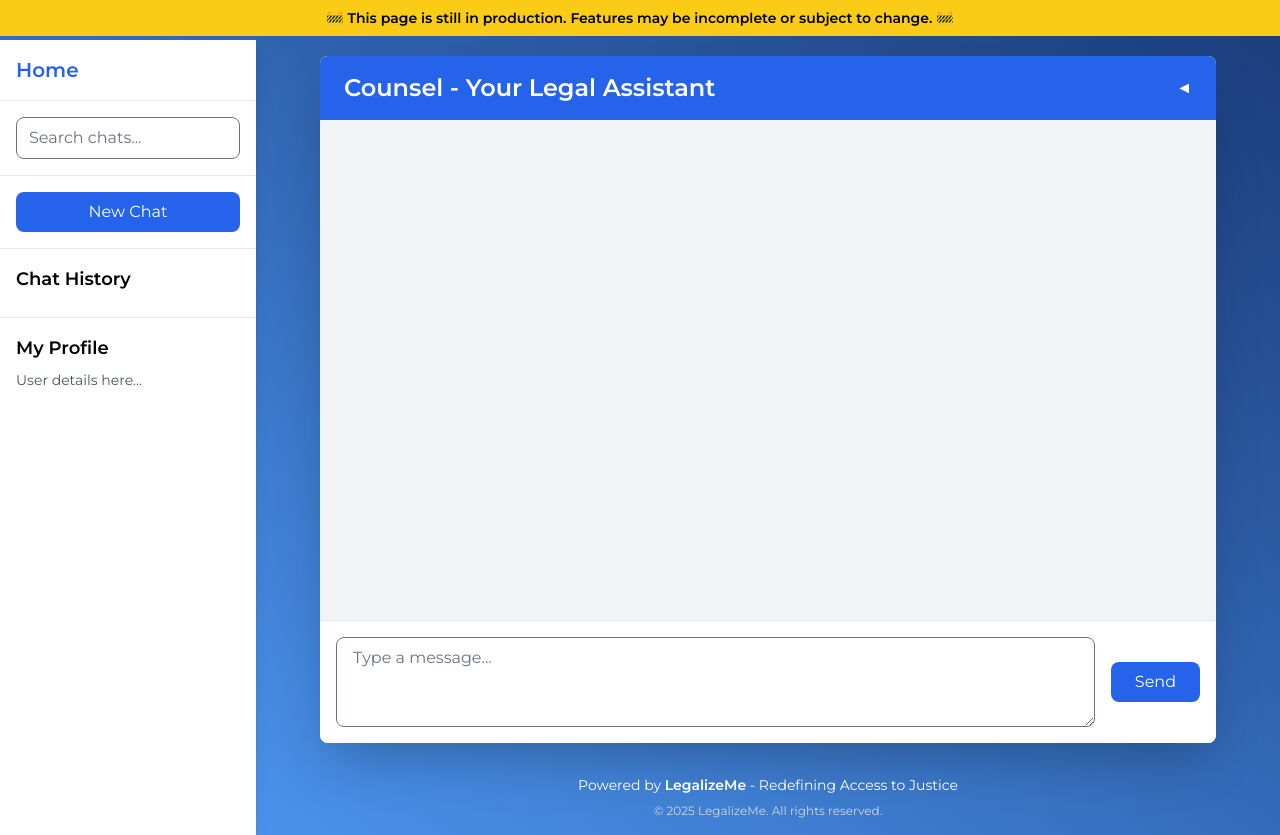
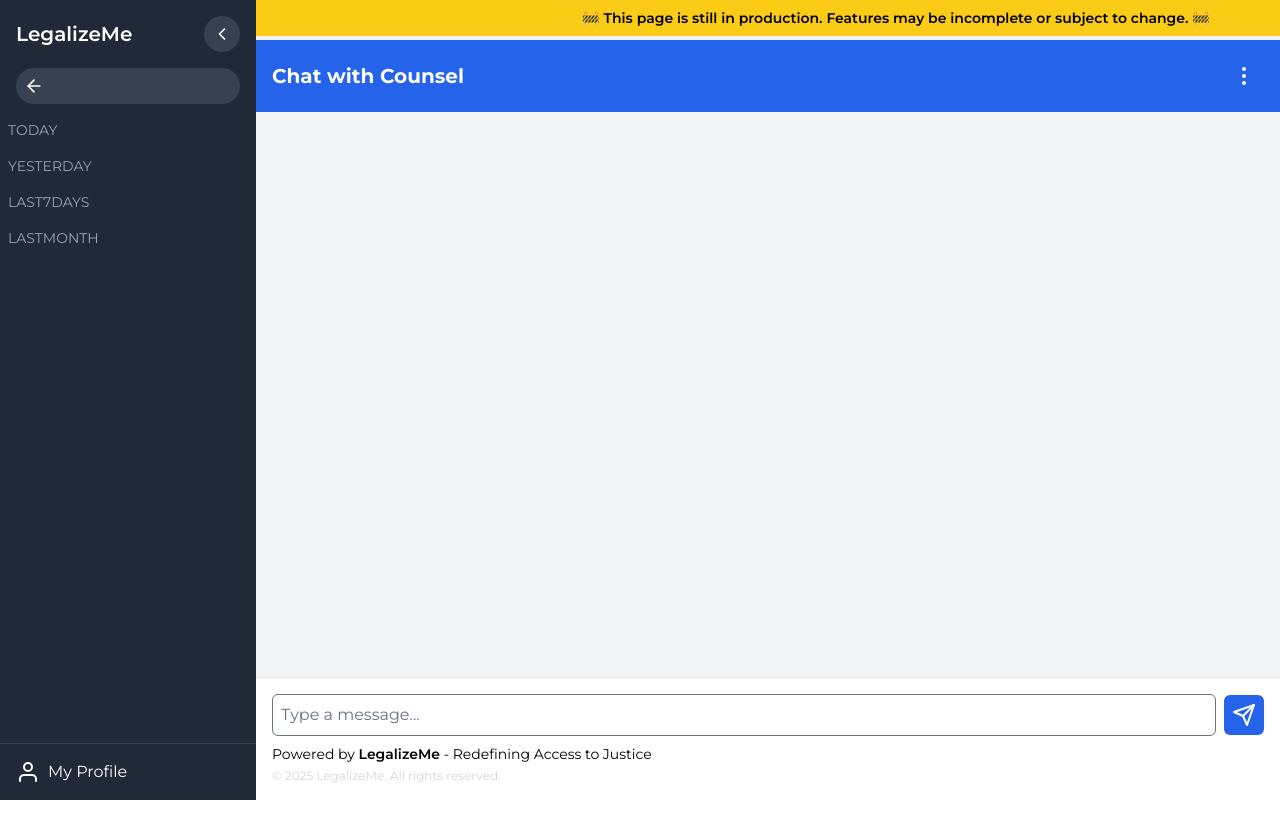
Before and after one commit to CheropS/LegalizeMe, a React (Vite) app in the folder client/: page /counsel in a window 1280 px wide. After the commit the page ends 800 px from the top, so only its background shows below. Built offline with nearby package versions, Linux system fonts and the light colour scheme.

Commit message:
Redesigning the chatbot page

```diff
--- a/client/src/components/ChatBot.jsx
+++ b/client/src/components/ChatBot.jsx
@@ -1,165 +1,114 @@
-// import React, { useState, useEffect } from 'react';
+import React, { useState, useRef, useEffect } from "react";
+import {
+  FiPlus,
+  FiUser,
+  FiChevronLeft,
+  FiChevronRight,
+  FiSend,
+  FiMoreVertical,
+  FiArrowLeft,
+} from "react-icons/fi";
 
-// const ChatBot = () => {
-//   const [messages, setMessages] = useState([]);
-//   const [input, setInput] = useState('');
-//   const [isOpen, setIsOpen] = useState(false);
-//   const [loading, setLoading] = useState(false);
+const ChatPage = ({ messages, input, setInput, handleSendMessage, chatRef, loading }) => {
+  const handleKeyDown = (e) => {
+    if (e.key === 'Enter' && !e.shiftKey) {
+      e.preventDefault();
+      handleSendMessage();
+    }
+  };
 
-//   // Load chat history from localStorage when the component mounts
-//   useEffect(() => {
-//     const savedMessages = JSON.parse(localStorage.getItem('chatMessages'));
-//     if (savedMessages) {
-//       setMessages(savedMessages);
-//     }
-//   }, []);
+  return (
+    <div className="flex flex-col flex-1 h-screen bg-gray-100 font-montserrat">
+      {/* Production Banner */}
+      <div className="w-full bg-yellow-400 text-black text-center py-2 fixed top-0 z-40">
+        <p className="text-sm font-semibold">
+          🚧 This page is still in production. Features may be incomplete or subject to change. 🚧
+        </p>
+      </div>
 
-//   // Save chat history to localStorage whenever the messages change
-//   useEffect(() => {
-//     localStorage.setItem('chatMessages', JSON.stringify(messages));
-//   }, [messages]);
+      <header className="flex items-center justify-between p-4 bg-blue-600 text-white mt-10">
+        <button className="md:hidden p-2">
+          <FiArrowLeft className="text-2xl" />
+        </button>
+        <h1 className="text-xl font-bold">Chat with Counsel</h1>
+        <button className="p-2">
+          <FiMoreVertical className="text-2xl" />
+        </button>
+      </header>
 
-//   // Close the chat when clicking outside of the chatbot
-//   const handleClickOutside = (e) => {
-//     if (e.target.closest('.chatbot-container') === null) {
-//       setIsOpen(false);
-//     }
-//   };
+      <div className="flex-1 overflow-y-auto px-4 py-2">
+        {messages.map((msg, index) => (
+          <div
+            key={index}
+            className={`flex ${msg.sender === "user" ? "justify-end" : "justify-start"} mb-2`}
+          >
+            <div
+              className={`max-w-xs p-3 rounded-lg ${
+                msg.sender === "user" ? "bg-blue-500 text-white" : "bg-gray-300 text-black"
+              }`}
+            >
+              <p className="text-sm">{msg.text}</p>
+              <span className="text-xs text-gray-400 block mt-1">
+                {new Date().toLocaleTimeString([], { hour: "2-digit", minute: "2-digit" })}
+              </span>
+            </div>
+          </div>
+        ))}
+        {loading && (
+          <div className="flex justify-start mb-2">
+            <div className="max-w-xs p-3 rounded-lg bg-gray-300">
+              <p className="text-sm">Sending...</p>
+            </div>
+          </div>
+        )}
+        <div ref={chatRef}></div>
+      </div>
 
-//   useEffect(() => {
-//     // Attach the event listener on mount
-//     document.addEventListener('click', handleClickOutside);
+      <footer className="p-4 bg-white border-t">
+        <div className="flex items-center gap-2">
+          <input
+            type="text"
+            value={input}
+            onChange={(e) => setInput(e.target.value)}
+            onKeyDown={handleKeyDown}
+            placeholder="Type a message..."
+            className="flex-1 p-2 border rounded-md focus:outline-none focus:ring focus:ring-blue-300"
+          />
+          <button
+            onClick={handleSendMessage}
+            disabled={loading}
+            className="p-2 bg-blue-600 text-white rounded-md hover:bg-blue-500 disabled:bg-blue-400"
+          >
+            <FiSend className="text-2xl" />
+          </button>
+        </div>
+        <div className="mt-2">
+          <p className="text-sm">
+            Powered by <span className="font-semibold">LegalizeMe</span> - Redefining Access to Justice
+          </p>
+          <p className="text-xs text-gray-300 mt-1">
+            © 2025 LegalizeMe. All rights reserved.
+          </p>
+        </div>
+      </footer>
+    </div>
+  );
+};
 
-//     // Cleanup the event listener on unmount
-//     return () => {
-//       document.removeEventListener('click', handleClickOutside);
-//     };
-//   }, []);
-
-//   const sendMessage = async () => {
-//     if (!input.trim()) return;
-
-//     const userMessage = { sender: 'user', text: input };
-//     setMessages((prev) => [...prev, userMessage]);
-//     setLoading(true);
-
-//     try {
-//       const response = await fetch('https://legalizeme.azurewebsites.net/api/chatbot/', {
-//         method: 'POST',
-//         headers: { 'Content-Type': 'application/json' },
-//         body: JSON.stringify({ message: input }),
-//       });
-//       const data = await response.json();
-//       const botMessage = { sender: 'bot', text: data.reply || 'Error in processing your message' };
-//       setMessages((prev) => [...prev, botMessage]);
-//     } catch (error) {
-//       setMessages((prev) => [
-//         ...prev,
-//         { sender: 'bot', text: 'Error in processing your message' },
-//       ]);
-//     } finally {
-//       setLoading(false);
-//       setInput('');
-//     }
-//   };
-
-//   const handleKeyDown = (e) => {
-//     // Allow new lines on Enter key press
-//     if (e.key === 'Enter' && !e.shiftKey) {
-//       e.preventDefault(); // Prevent form submission
-//       sendMessage();
-//     }
-//   };
-
-//   return (
-//     <div
-//       className={`chatbot-container fixed bottom-20 right-8 z-50 ${isOpen ? 'w-80 h-[400px]' : 'w-16 h-16'} bg-white rounded-lg shadow-2xl transition-all duration-300`}
-//     >
-//       {/* Hover message */}
-//       {/* <div
-//         className={`absolute top-[-20px] left-0 right-0 text-center text-sm text-blue-600 transition-opacity ${isOpen ? 'opacity-0' : 'opacity-100'}`}
-//       >
-//         <span>Talk to Counsel Today</span>
-//       </div> */}
-
-//       {/* Header */}
-//       <div
-//         className="bg-blue-600 text-white flex items-center justify-between px-4 py-2 cursor-pointer"
-//         onClick={() => setIsOpen(!isOpen)}
-//       >
-//         <span className="font-semibold">{isOpen ? 'Counsel' : '💬'}</span>
-//         <span>{isOpen ? '−' : '+'}</span>
-//       </div>
-
-//       {/* Chat Content */}
-//       {isOpen && (
-//         <div className="flex flex-col h-full">
-//           <div className="flex-1 overflow-y-auto p-4 space-y-2 bg-gray-100">
-//             {messages.map((msg, index) => (
-//               <div
-//                 key={index}
-//                 className={`${
-//                   msg.sender === 'user'
-//                     ? 'bg-blue-500 text-white ml-auto'
-//                     : 'bg-gray-300 text-black mr-auto'
-//                 } rounded-lg px-4 py-2 max-w-xs break-words`}
-//               >
-//                 {msg.text}
-//               </div>
-//             ))}
-//             {loading && (
-//               <div className="text-gray-500 text-sm italic">Counsel is typing...</div>
-//             )}
-//           </div>
-
-//           {/* Input */}
-//           <div className="flex items-center p-2 bg-white border-t">
-//             <textarea
-//               rows="3" // Allow multi-line input
-//               className="flex-1 px-3 py-2 border rounded-lg focus:outline-none"
-//               placeholder="Type a message..."
-//               value={input}
-//               onChange={(e) => setInput(e.target.value)}
-//               onKeyDown={handleKeyDown} // Handle Enter key to send the message
-//               disabled={loading}
-//             />
-//             <button
-//               onClick={sendMessage}
-//               className={`ml-2 px-4 py-2 rounded-lg text-white ${loading ? 'bg-gray-400' : 'bg-blue-600 hover:bg-blue-700'}`}
-//               disabled={loading}
-//             >
-//               {loading ? '...' : 'Send'}
-//             </button>
-//           </div>
-//         </div>
-//       )}
-//     </div>
-//   );
-// };
-
-// export default ChatBot;
-
-import React, { useState, useEffect } from 'react';
-import { Link } from 'react-router-dom';
-
-const ChatBotPage = () => {
+const Sidebar = () => {
+  const [isOpen, setIsOpen] = useState(true);
   const [messages, setMessages] = useState([]);
-  const [input, setInput] = useState('');
+  const [input, setInput] = useState("");
   const [loading, setLoading] = useState(false);
-  const [isSidebarOpen, setIsSidebarOpen] = useState(true);
-  const [searchQuery, setSearchQuery] = useState('');
   const [chatHistory, setChatHistory] = useState([]);
   const [activeChat, setActiveChat] = useState(null);
+  const chatRef = useRef(null);
 
   useEffect(() => {
     const savedChatHistory = JSON.parse(localStorage.getItem('chatHistory'));
     const savedMessages = JSON.parse(localStorage.getItem('chatMessages'));
-    if (savedChatHistory) {
-      setChatHistory(savedChatHistory);
-    }
-    if (savedMessages) {
-      setMessages(savedMessages);
-    }
+    if (savedChatHistory) setChatHistory(savedChatHistory);
+    if (savedMessages) setMessages(savedMessages);
   }, []);
 
   useEffect(() => {
@@ -171,7 +120,7 @@
     if (!input.trim()) return;
 
     const userMessage = { sender: 'user', text: input };
-    setMessages((prev) => [...prev, userMessage]);
+    setMessages(prev => [...prev, userMessage]);
     setLoading(true);
 
     try {
@@ -182,26 +131,18 @@
       });
       const data = await response.json();
       const botMessage = { sender: 'bot', text: data.reply || 'Error in processing your message' };
-      setMessages((prev) => [...prev, botMessage]);
+      setMessages(prev => [...prev, botMessage]);
     } catch (error) {
-      setMessages((prev) => [
-        ...prev,
-        { sender: 'bot', text: 'Error in processing your message' },
-      ]);
+      setMessages(prev => [...prev, { sender: 'bot', text: 'Error in processing your message' }]);
     } finally {
       setLoading(false);
       setInput('');
-    }
-  };
-
-  const handleKeyDown = (e) => {
-    if (e.key === 'Enter' && !e.shiftKey) {
-      e.preventDefault();
-      sendMessage();
+      chatRef.current?.scrollIntoView({ behavior: "smooth" });
     }
   };
 
   const startNewChat = () => {
+    saveChatToHistory();
     setMessages([]);
     setActiveChat(null);
   };
@@ -212,159 +153,112 @@
         id: Date.now(),
         title: `Chat ${chatHistory.length + 1}`,
         messages: messages,
+        date: new Date().toISOString(),
       };
-      setChatHistory((prev) => [...prev, newChat]);
+      setChatHistory(prev => [...prev, newChat]);
     }
   };
 
   const loadChatFromHistory = (chatId) => {
-    const chat = chatHistory.find((chat) => chat.id === chatId);
+    const chat = chatHistory.find(chat => chat.id === chatId);
     if (chat) {
       setMessages(chat.messages);
       setActiveChat(chatId);
     }
   };
 
-  const filteredChatHistory = chatHistory.filter((chat) =>
+  const filteredChatHistory = chatHistory.filter(chat =>
     chat.title.toLowerCase().includes(searchQuery.toLowerCase())
   );
 
+  const categorizedChats = {
+    today: filteredChatHistory.filter(chat => isRecent(chat.date, "today")),
+    yesterday: filteredChatHistory.filter(chat => isRecent(chat.date, "yesterday")),
+    last7Days: filteredChatHistory.filter(chat => isRecent(chat.date, "week")),
+    lastMonth: filteredChatHistory.filter(chat => isRecent(chat.date, "month")),
+  };
+
   return (
-    <div className="min-h-screen bg-gradient-to-tr from-[#4F9CF9] to-[#1A3B7A] flex font-montserrat">
-      {/* Production Banner */}
-      <div className="w-full bg-yellow-400 text-black text-center py-2 fixed top-0 z-50">
-        <p className="text-sm font-semibold">
-          🚧 This page is still in production. Features may be incomplete or subject to change. 🚧
-        </p>
+    <div className="flex h-screen font-montserrat">
+      <aside
+        className={`flex flex-col bg-gray-800 text-white transition-all duration-300 ${
+          isOpen ? "w-64" : "w-16"
+        }`}
+      >
+        <div className="flex items-center justify-between p-4">
+          <h1 className={`text-xl font-semibold ${isOpen ? "block" : "hidden"}`}>
+            LegalizeMe
+          </h1>
+          <button
+            className="text-xl p-2 bg-gray-700 rounded-full hover:bg-gray-600"
+            onClick={() => setIsOpen(!isOpen)}
+          >
+            {isOpen ? <FiChevronLeft /> : <FiChevronRight />}
+          </button>
         </div>
 
-      {/* Sidebar */}
-      <div
-        className={`w-64 bg-white shadow-lg transition-all duration-300 ${
-          isSidebarOpen ? 'ml-0' : '-ml-64'
-        }`}
-        style={{ marginTop: '40px' }} // Adjust margin to account for the banner
+        <a
+          href="/"
+          className="text-xl p-2 bg-gray-700 rounded-full hover:bg-gray-600 relative group mx-4"
         >
-        <div className="p-4 border-b">
-          <Link to="/" className="text-xl font-semibold text-blue-600 hover:text-blue-700">
-            Home
-          </Link>
-        </div>
-
-        {/* Search Bar */}
-        <div className="p-4 border-b">
+          <FiArrowLeft />
+          <span className="absolute left-full ml-2 px-2 py-1 bg-gray-700 text-white text-xs rounded-md opacity-0 group-hover:opacity-100 transition-opacity duration-300">
+            Back to Home
+          </span>
+        </a>
+        {/* <button
+          className="flex items-center gap-2 p-4 bg-blue-600 hover:bg-blue-500 rounded-md mx-2 my-2"
+          onClick={startNewChat}
+        >
+          <FiPlus className="text-xl" />
+          {isOpen && <span>New Chat</span>}
+        </button>
         <input
           type="text"
           placeholder="Search chats..."
-            className="w-full px-3 py-2 border rounded-lg focus:outline-none"
-            value={searchQuery}
+          className="p-2 bg-gray-700 rounded-md focus:outline-none focus:ring focus:ring-blue-300 w-full"
           onChange={(e) => setSearchQuery(e.target.value)}
-          />
-        </div>
+        /> */}
 
-        {/* New Chat Button */}
-        <div className="p-4 border-b">
-          <button
-            onClick={startNewChat}
-            className="w-full px-4 py-2 bg-blue-600 text-white rounded-lg hover:bg-blue-700"
-          >
-            New Chat
-          </button>
-        </div>
-
-        {/* Chat History */}
-        <div className="p-4">
-          <h2 className="text-lg font-semibold mb-2">Chat History</h2>
-          <ul className="space-y-2">
-            {filteredChatHistory.map((chat) => (
+        <div className="flex-1 overflow-y-auto px-2 pt-4">
+          {Object.entries(categorizedChats).map(([category, chats]) => (
+            <div key={category} className="mb-4">
+              <h2 className={`text-gray-400 text-sm uppercase ${isOpen ? "block" : "hidden"}`}>
+                {category.charAt(0).toUpperCase() + category.slice(1)}
+              </h2>
+              <ul>
+                {chats.map((chat) => (
                   <li
                     key={chat.id}
-                className={`p-2 rounded-lg cursor-pointer ${
-                  activeChat === chat.id ? 'bg-blue-100' : 'hover:bg-gray-100'
+                    className={`p-2 text-sm hover:bg-gray-700 rounded-md cursor-pointer ${
+                      activeChat === chat.id ? "bg-gray-700" : ""
                     }`}
                     onClick={() => loadChatFromHistory(chat.id)}
                   >
-                {chat.title}
+                    {isOpen ? chat.title : <div className="w-3 h-3 bg-gray-500 rounded-full" />}
                   </li>
                 ))}
               </ul>
             </div>
-
-        {/* My Profile */}
-        <div className="p-4 border-t">
-          <h2 className="text-lg font-semibold mb-2">My Profile</h2>
-          <p className="text-sm text-gray-600">User details here...</p>
-        </div>
+          ))}
         </div>
 
-      {/* Main Chat Area */}
-      <div className="flex-1 flex flex-col items-center justify-center p-4" style={{ marginTop: '40px' }}>
-        <div className="w-full max-w-4xl bg-white rounded-lg shadow-2xl overflow-hidden">
-          {/* Header */}
-          <div className="bg-blue-600 text-white flex items-center justify-between px-6 py-4">
-            <h1 className="text-2xl font-semibold">Counsel - Your Legal Assistant</h1>
-            <button
-              onClick={() => setIsSidebarOpen(!isSidebarOpen)}
-              className="text-white focus:outline-none"
-            >
-              {isSidebarOpen ? '◄' : '►'}
-            </button>
+        <div className="p-4 border-t border-gray-700 flex items-center gap-2">
+          <FiUser className="text-2xl" />
+          {isOpen && <span>My Profile</span>}
         </div>
+      </aside>
 
-          {/* Chat Window */}
-          <div className="flex flex-col h-[500px] bg-gray-100 p-4 overflow-y-auto">
-            {messages.map((msg, index) => (
-              <div
-                key={index}
-                className={`${
-                  msg.sender === 'user'
-                    ? 'bg-blue-500 text-white ml-auto'
-                    : 'bg-gray-300 text-black mr-auto'
-                } rounded-lg px-4 py-2 max-w-xs break-words mb-2`}
-              >
-                {msg.text}
-              </div>
-            ))}
-            {loading && (
-              <div className="text-gray-500 text-sm italic">Counsel is typing...</div>
-            )}
-          </div>
-
-          {/* Input Area */}
-          <div className="flex items-center p-4 bg-white border-t">
-            <textarea
-              rows="3"
-              className="flex-1 px-4 py-2 border rounded-lg focus:outline-none"
-              placeholder="Type a message..."
-              value={input}
-              onChange={(e) => setInput(e.target.value)}
-              onKeyDown={handleKeyDown}
-              disabled={loading}
+      <ChatPage
+        messages={messages}
+        input={input}
+        setInput={setInput}
+        handleSendMessage={sendMessage}
+        chatRef={chatRef}
+        loading={loading}
       />
-            <button
-              onClick={sendMessage}
-              className={`ml-4 px-6 py-2 rounded-lg text-white ${
-                loading ? 'bg-gray-400' : 'bg-blue-600 hover:bg-blue-700'
-              }`}
-              disabled={loading}
-            >
-              {loading ? '...' : 'Send'}
-            </button>
-          </div>
-        </div>
-
-        {/* Footer */}
-        <div className="mt-8 text-white text-center">
-          <p className="text-sm">
-            Powered by <span className="font-semibold">LegalizeMe</span> - Redefining Access to Justice
-          </p>
-          <p className="text-xs text-gray-300 mt-2">
-            © 2025 LegalizeMe. All rights reserved.
-          </p>
-        </div>
-      </div>
     </div>
   );
 };
 
-export default ChatBotPage;
+export default Sidebar;
```
Also changed, not shown: client/src/index.css (line endings or trailing spaces). Lines whose indentation alone changed are shown as unchanged.
